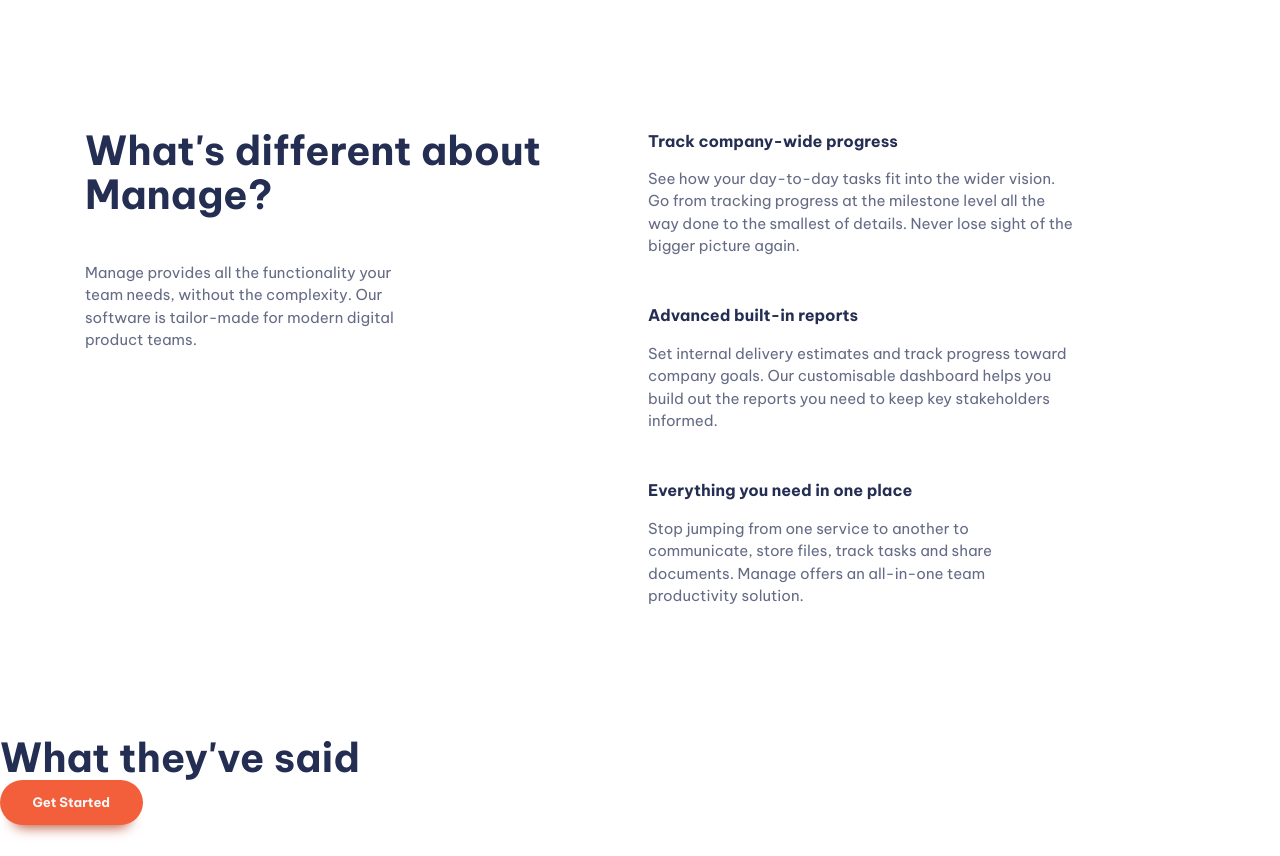
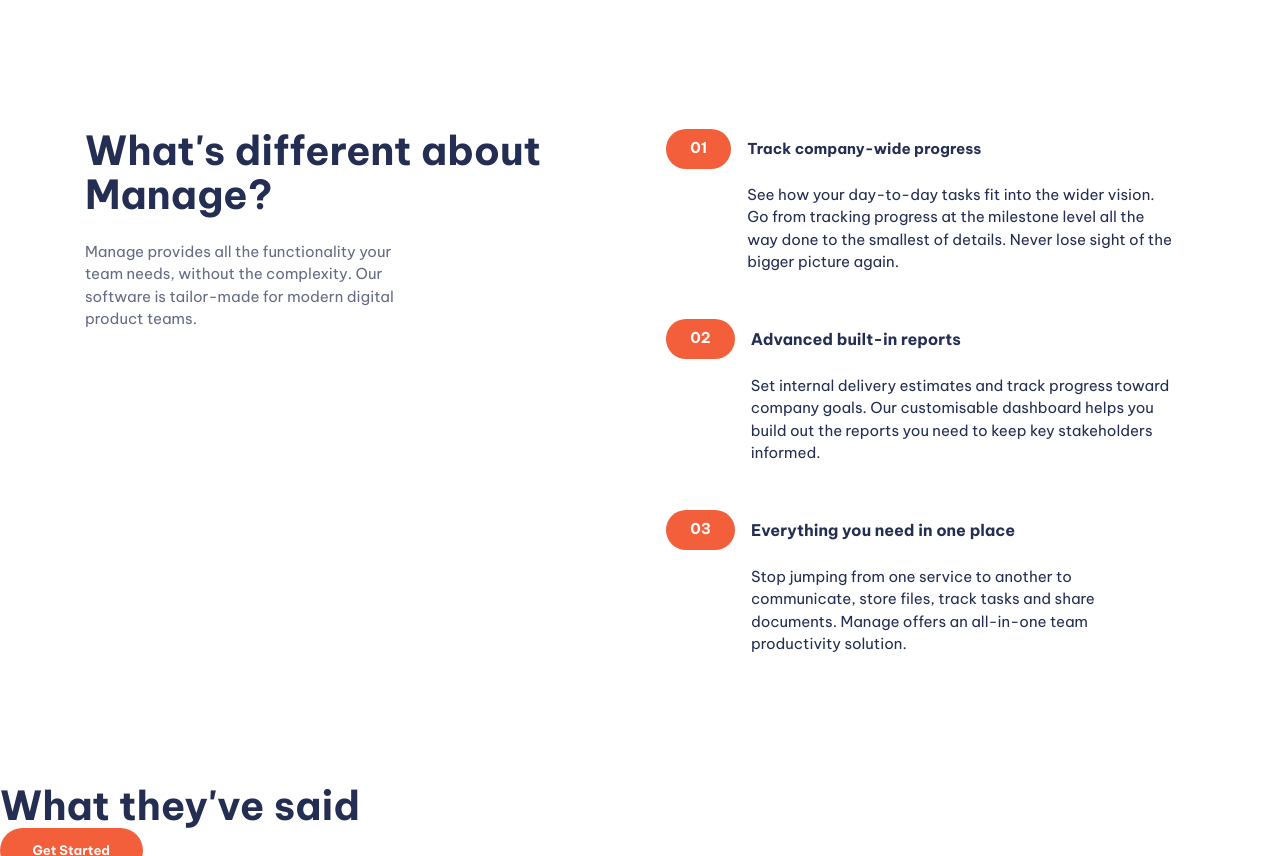
Before and after one commit to Lewis-mbui/fem-manage-landing-page, a website built with Vite: page index.html in a window 1280 px wide. Shown: the part 700-1556 px from the top of the page. Built offline with nearby package versions, Linux system fonts and the light colour scheme.

Commit message:
Style up numbered list

```diff
--- a/index.html
+++ b/index.html
@@ -81,7 +81,10 @@
       <section class="padding-block-900">
         <div class="container">
           <div class="even-columns">
-            <div class="flow">
+            <div
+              class="flow text-center-sm-only margin-bottom-700"
+              style="--flow-spacer: 1.5rem"
+            >
               <h2 class="fs-secondary-heading fw-bold">
                 What's different about Manage?
               </h2>
@@ -95,8 +98,10 @@
               <ul class="numbered-items | flow" role="list">
                 <li>
                   <div class="flow" style="--flow-spacer: 1em">
-                    <h3 class="fs-600 fw-bold">Track company-wide progress</h3>
-                    <p data-width="wide">
+                    <h3 class="numbered-items__title | fw-bold">
+                      Track company-wide progress
+                    </h3>
+                    <p class="numbered-items__body" data-width="wide">
                       See how your day-to-day tasks fit into the wider vision.
                       Go from tracking progress at the milestone level all the
                       way done to the smallest of details. Never lose sight of
@@ -106,8 +111,10 @@
                 </li>
                 <li>
                   <div class="flow" style="--flow-spacer: 1rem">
-                    <h3 class="fs-600 fw-bold">Advanced built-in reports</h3>
-                    <p data-width="wide">
+                    <h3 class="numbered-items__title | fs-600 fw-bold">
+                      Advanced built-in reports
+                    </h3>
+                    <p class="numbered-items__body" data-width="wide">
                       Set internal delivery estimates and track progress toward
                       company goals. Our customisable dashboard helps you build
                       out the reports you need to keep key stakeholders
@@ -117,10 +124,10 @@
                 </li>
                 <li>
                   <div class="flow" style="--flow-spacer: 1rem">
-                    <h3 class="fs-600 fw-bold">
+                    <h3 class="numbered-items__title | fs-600 fw-bold">
                       Everything you need in one place
                     </h3>
-                    <p data-width="wide">
+                    <p class="numbered-items__body" data-width="wide">
                       Stop jumping from one service to another to communicate,
                       store files, track tasks and share documents. Manage
                       offers an all-in-one team productivity solution.
--- a/src/style.css
+++ b/src/style.css
@@ -387,6 +387,74 @@ input:where([type="text"], [type="email"]) {
   opacity: 0.1;
 }
 
+/* Numbered Items */
+.numbered-items {
+  counter-reset: count;
+  width: fit-content;
+  margin-inline: auto;
+
+}
+
+.numbered-items li {
+  counter-increment: count;
+}
+
+.numbered-items div {
+  display: grid;
+  position: relative;
+  align-items: center;
+  column-gap: var(--size-400);
+  grid-template-columns: min-content 1fr;
+}
+
+.numbered-items__title {
+  grid-row: 1 / 2;
+  grid-column: 2 / 3;
+  line-height: 1;
+}
+
+.numbered-items__body {
+  grid-column: 1 / -1;
+}
+
+@media (min-width: 30em) {
+  .numbered-items__body {
+    grid-column: 2 / -1;
+  }
+}
+
+.numbered-items div::before,
+.numbered-items div::after {
+  height: 40px;
+}
+
+.numbered-items div::before {
+  content: '0' counter(count);
+  display: flex;
+  align-items: center;
+  color: var(--clr-neutral-100);
+  font-weight: var(--fw-bold);
+  background-color: var(--clr-accent-400);
+  padding: 0 var(--size-500);
+  border-radius: 100vw;
+  grid-column: 1 / 2;
+  grid-row: 1 / 2;
+}
+
+@media (max-width: 30em) {
+  .numbered-items div::after {
+    --bg: var(--clr-accent-100);
+    content: '';
+    display: block;
+    z-index: -1;
+    grid-column: 1 / -1;
+    grid-row: 1 / 2;
+    border-radius: 100vw 0 0 100vw;
+    box-shadow: 5em 0 0 var(--bg);
+    background: var(--bg);
+  }
+}
+
 /* Utility Classes */
 .visually-hidden {
   position: absolute;
@@ -402,15 +470,22 @@ input:where([type="text"], [type="email"]) {
 
 .container {
   --max-width: 1110px;
-  --padding: 1rem;
+  --container-padding: 1rem;
 
-  width: min(var(--max-width), 100% - (var(--padding) * 2));
+  width: min(var(--max-width), 100% - (var(--container-padding) * 2));
   margin-inline: auto;
 }
 
 .even-columns {
   display: grid;
   gap: 1rem;
+}
+
+@media (min-width: 50em) {
+  .even-columns {
+    grid-auto-flow: column;
+    grid-auto-columns: 1fr;
+  }
 }
 
 .vertical-align-center {
@@ -433,10 +508,21 @@ input:where([type="text"], [type="email"]) {
   margin-top: var(--flow-spacer, 3em);
 }
 
-@media (min-width: 50em) {
-  .even-columns {
-    grid-auto-flow: column;
-    grid-auto-columns: 1fr;
+.text-center {
+  text-align: center;
+}
+
+.text-center p {
+  margin-inline: auto;
+}
+
+@media (max-width: 50em) {
+  .text-center-sm-only {
+    text-align: center;
+  }
+
+  .text-center-sm-only p {
+    margin-inline: auto;
   }
 }
 
@@ -497,6 +583,10 @@ input:where([type="text"], [type="email"]) {
   padding-block: var(--size-700);
 }
 
+.margin-bottom-700 {
+  margin-block-end: var(--size-700);
+}
+
 /* No display on smaller screens */
 .display-sm-none {
   display: none;
```
